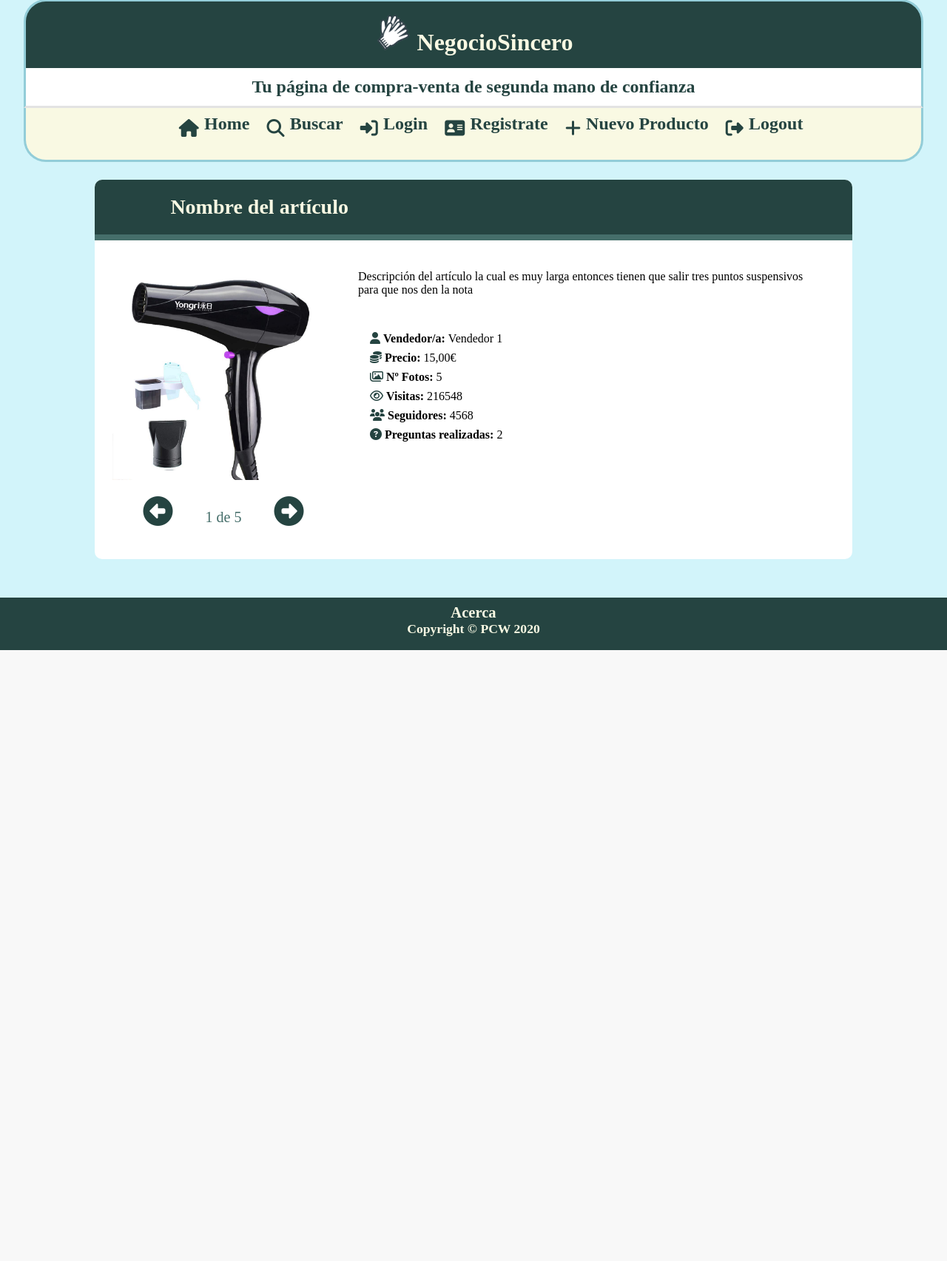
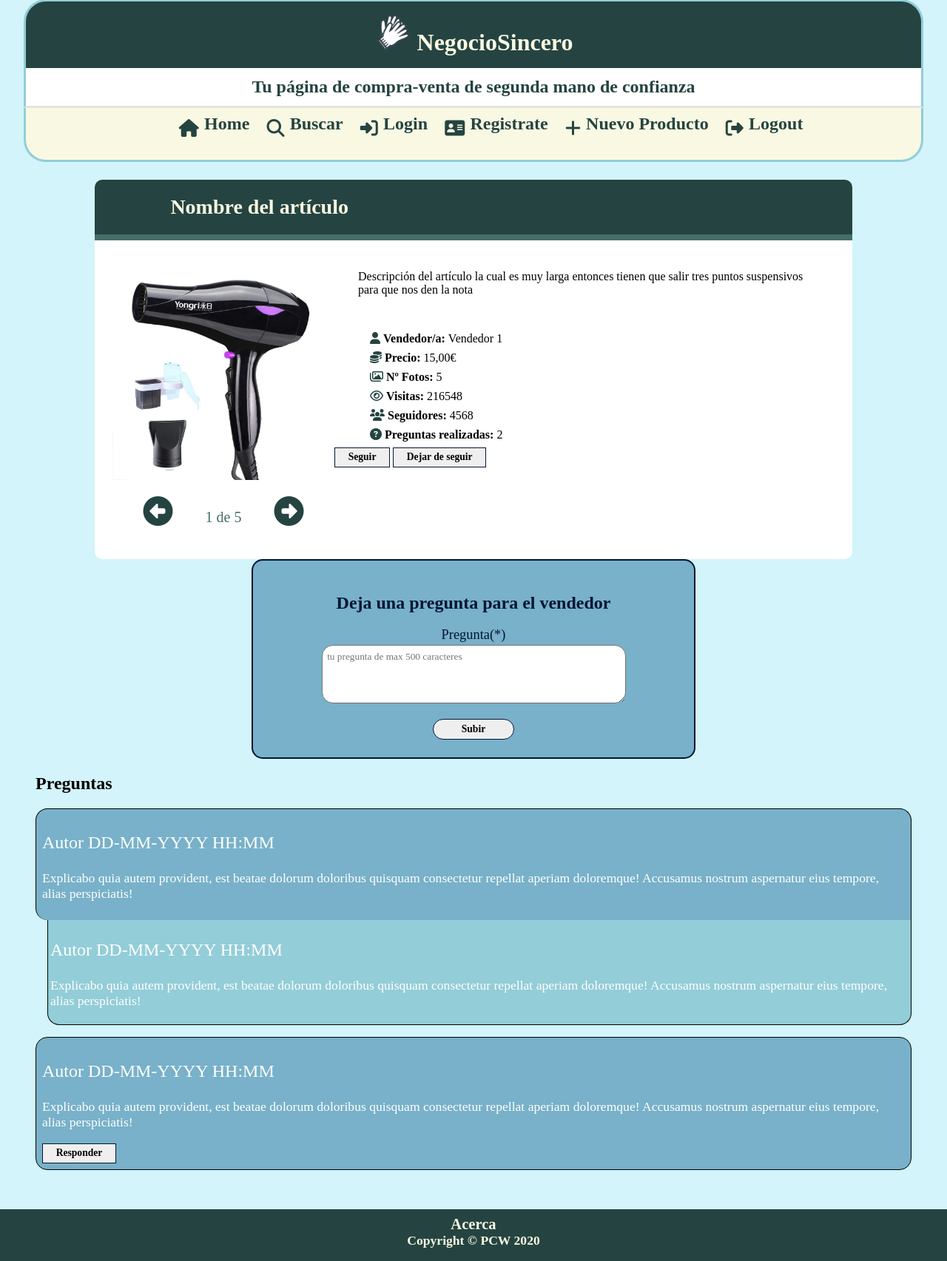
Before and after one commit to AndresGarc/PCW, a PHP site: page /articulo.html in a window 1280 px wide. Shown: the part 65-1770 px from the top of the page at 74% size. Before the commit the page ends 944 px from the top, so only its background shows below. Run offline with PHP 8.4, Linux system fonts and the light colour scheme; some libraries are stand-ins or nearby versions; some web fonts are replaced.

Commit message:
Articulo acabado. Falta separar form pero estoy cansado. Todo acabadisimo

```diff
--- a/acerca.html
+++ b/acerca.html
@@ -29,7 +29,7 @@
     <h2 class="acerca"> Práctica 1 de Programación del cliente Web, 2º curso de ingeniería multimedia</h2>
     <h2 class="acerca">Autores: </h2>
     <article class="contenedor">
-      <h3 class="nombre">Andrés Garcia Tiddy 800813S agt123@alu.ua.es</h3>
+      <h3 class="nombre">Andrés Garcia  800813S agt123@alu.ua.es</h3>
       <h3 class="nombre">Yeray Mora Sobrino 74009431P ynms1@alu.ua.es</h3>
     </article>
 
--- a/articulo.html
+++ b/articulo.html
@@ -45,9 +45,47 @@
               <p class="attbprod"><i class="far fa-eye"></i> <b>Visitas: </b>216548</p>
               <p class="attbprod"><i class="fas fa-users"></i> <b>Seguidores: </b>4568</p>
               <p class="attbprod"><a href="#" title="Enlace a las preguntas"><i class="fas fa-question-circle"></i><b> Preguntas realizadas:</b></a> 2</p>
-          </footer>
+              <button>Seguir</button> <button>Dejar de seguir</button>
+            </footer>
         </div>
+
       </article>
+
+
+      <form id="formu" action="index.html" enctype="multipart/form-data" method="post" class="estoycansado">
+        <h2>Deja una pregunta para el vendedor</h2>
+        <p>
+          <label for="descripcion">Pregunta(*)</label>
+           <textarea name="descripcion" id="descripcion" rows=4 cols=20 maxlength="500" placeholder="tu pregunta de max 500 caracteres" required></textarea>
+        </p>
+
+        <button type="submit" name="Subir">Subir</button>
+        <!--enlazar a datalist-->
+
+      </form>
+
+      <section class="preguntas">
+        <h2>Preguntas</h2>
+        <article class="mainpreconres">
+          <p class="titpre">Autor DD-MM-YYYY  HH:MM</p>
+          <p class="text"> Explicabo quia autem provident, est beatae dolorum doloribus quisquam consectetur repellat aperiam doloremque! Accusamus nostrum aspernatur eius tempore, alias perspiciatis! </p>
+
+        </article>
+
+        <article class="respuesta">
+          <p class="titpre">Autor DD-MM-YYYY  HH:MM</p>
+          <p class="text"> Explicabo quia autem provident, est beatae dolorum doloribus quisquam consectetur repellat aperiam doloremque! Accusamus nostrum aspernatur eius tempore, alias perspiciatis! </p>
+
+        </article>
+
+        <article class="mainpre">
+          <p class="titpre">Autor DD-MM-YYYY  HH:MM</p>
+          <p class="text"> Explicabo quia autem provident, est beatae dolorum doloribus quisquam consectetur repellat aperiam doloremque! Accusamus nostrum aspernatur eius tempore, alias perspiciatis! </p>
+          <button>Responder</button>
+        </article>
+
+      </section>
+
 
     <footer>
       <h3><a href="acerca.html">Acerca</a></h3>
--- a/estilo.css
+++ b/estilo.css
@@ -63,6 +63,8 @@
 
 /*BODY*/
 body{
+  height: 100%;
+  position: relative;
   background-color: #d2f4fa /*var(--colorAzulC)*/;
   min-width: 360px; /* MÍNIMO PANTALLA */
   margin: 0;
@@ -79,6 +81,7 @@ body{
   }
 
   body>footer{
+     width: 100%;
     background-color:var(--colorAzulVO);
     font-size:1.1em;
     text-align:center;
@@ -86,8 +89,13 @@ body{
     color:var(--colorCrema);
     font-weight:bold;
     margin-top: 3em;
+
 }
+.especialito {
+  position: absolute;
 
+  bottom: -12.5em;
+}
     body>footer>h3{
       margin:0;
     }
@@ -233,6 +241,7 @@ body{
       margin: 0 auto;
       border-radius:15px;
       cursor: pointer;
+      min-width:7em;
     }
 
     #formu>button:hover, #busquedaRapida>p>button:hover,
@@ -480,6 +489,57 @@ section{
     .descLong{
       margin: 1em 2em;
     }
+
+    .preguntas {
+     max-width: 1200px;
+
+    }
+
+    .estoycansado {
+
+      text-align:center;
+    }
+    .mainpre{
+      padding:0.5em;
+      border-radius:1em;
+      border: 1px solid black;
+
+      background-color:var(--colorAzulN);
+    }
+
+    .mainpreconres {
+      padding:0.5em;
+      border-radius:1em;
+      border-bottom-right-radius: 0px;
+      border-top: 1px solid black;
+      border-left:1px solid black;
+      border-right:1px solid black;
+
+      background-color:var(--colorAzulN);
+    }
+
+    .respuesta {
+      border-radius:1em;
+      border-top-left-radius: 0px;
+      border-top-right-radius: 0px;
+      background-color:var(--colorAzulC);
+      margin: 0 0 1em 1em;
+      border-bottom: 1px solid black;
+      border-left:1px solid black;
+      border-right:1px solid black;
+      padding: 3px;
+    }
+    .titpre {
+      color:White;
+      font-size:1.5em;
+    }
+    .text{
+      font-size: 1.1em;
+      color:white;
+      margin-bottom:0px;
+      padding-bottom:1em;
+    }
+
 /*END ARTICULO*/
 
 /*ACERCA*/
--- a/login.html
+++ b/login.html
@@ -44,7 +44,7 @@
 
     </form>
 
-    <footer>
+    <footer class="especialito">
       <h3><a href="acerca.html">Acerca</a></h3>
           Copyright &copy; PCW <time datetime="2020">2020</time>
       <p>
--- a/registro.html
+++ b/registro.html
@@ -53,7 +53,8 @@
       <p>
         <label for="foto">Foto de perfil</label>
         <input type="file" name="foto" id="foto" accept="image/*" id="selFoto">
-        <img src="img/No-image-available.png" alt="foto de perfil">
+        <label for="foto"> <img src="img/No-image-available.png" alt="foto de perfil"></label>
+
       </p>
       <button type="submit" name="submit">Registrar</button>
     </form>
```
Also changed, not shown: buscar.html (+6 -5 lines), nuevo.html (+14 -3 lines).
